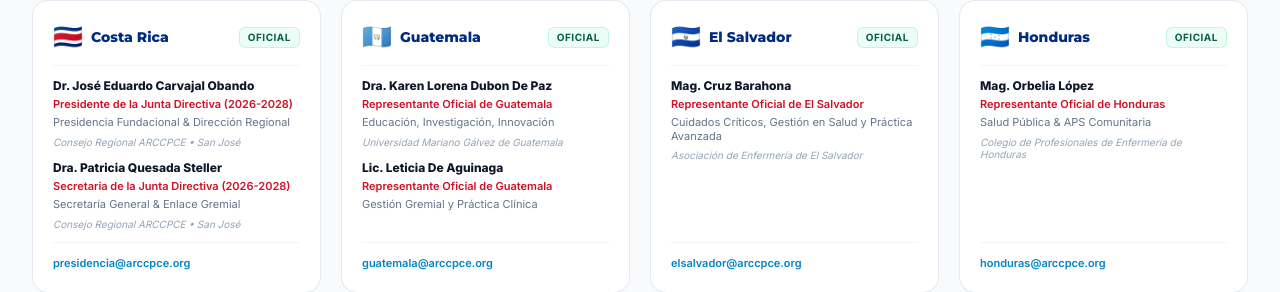
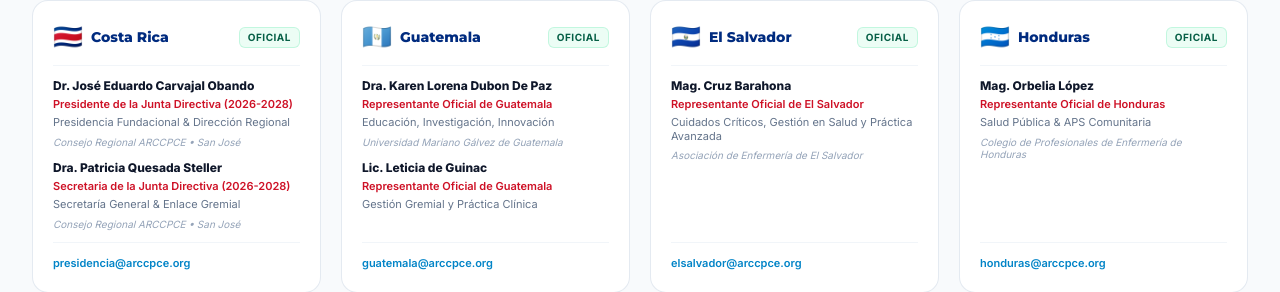
Before and after one commit to fbolanosf/ARCCPCE, a Next.js app: page / in a window 1280 px wide. Shown: the part 9050-9342 px from the top of the page. Built offline with nearby package versions, Linux system fonts and the light colour scheme; no server answers; a web font is replaced by a local one.

Commit message:
fix: correct surname to Lic. Leticia de Guinac across representation components

```diff
--- a/src/components/BoardOfDirectors.tsx
+++ b/src/components/BoardOfDirectors.tsx
@@ -66,7 +66,7 @@ const REGIONAL_REPRESENTATIVES: RegionalRepresentative[] = [
         email: "guatemala@arccpce.org",
       },
       {
-        name: "Lic. Leticia De Aguinaga",
+        name: "Lic. Leticia de Guinac",
         role: "Representante Oficial de Guatemala",
         area: "Gestión Gremial y Práctica Clínica",
         institution: "",
--- a/src/components/RegionalGlobeHero.tsx
+++ b/src/components/RegionalGlobeHero.tsx
@@ -198,7 +198,7 @@ const REGIONAL_DELEGATIONS: CountryDelegationData[] = [
     flag: "🇬🇹",
     status: "Delegación Nacional Oficial",
     coordinator: {
-      name: "Dra. Karen Lorena Dubon De Paz & Lic. Leticia De Aguinaga",
+      name: "Dra. Karen Lorena Dubon De Paz & Lic. Leticia de Guinac",
       title: "Representación Regional de Guatemala",
       committee: "Comité de Investigación Científica, Docencia y Articulación Gremial",
       institution: "Delegación ARCCPCE Guatemala",
--- a/src/components/RegionalNetworkHub.tsx
+++ b/src/components/RegionalNetworkHub.tsx
@@ -194,7 +194,7 @@ const REGIONAL_NODES: Record<string, HubCountry> = {
         email: "guatemala@arccpce.org",
       },
       {
-        name: "Lic. Leticia De Aguinaga",
+        name: "Lic. Leticia de Guinac",
         role: "Representante Oficial de Guatemala",
         specialty: "Gestión Gremial y Práctica Clínica",
         institution: "Delegación ARCCPCE Guatemala",
```
